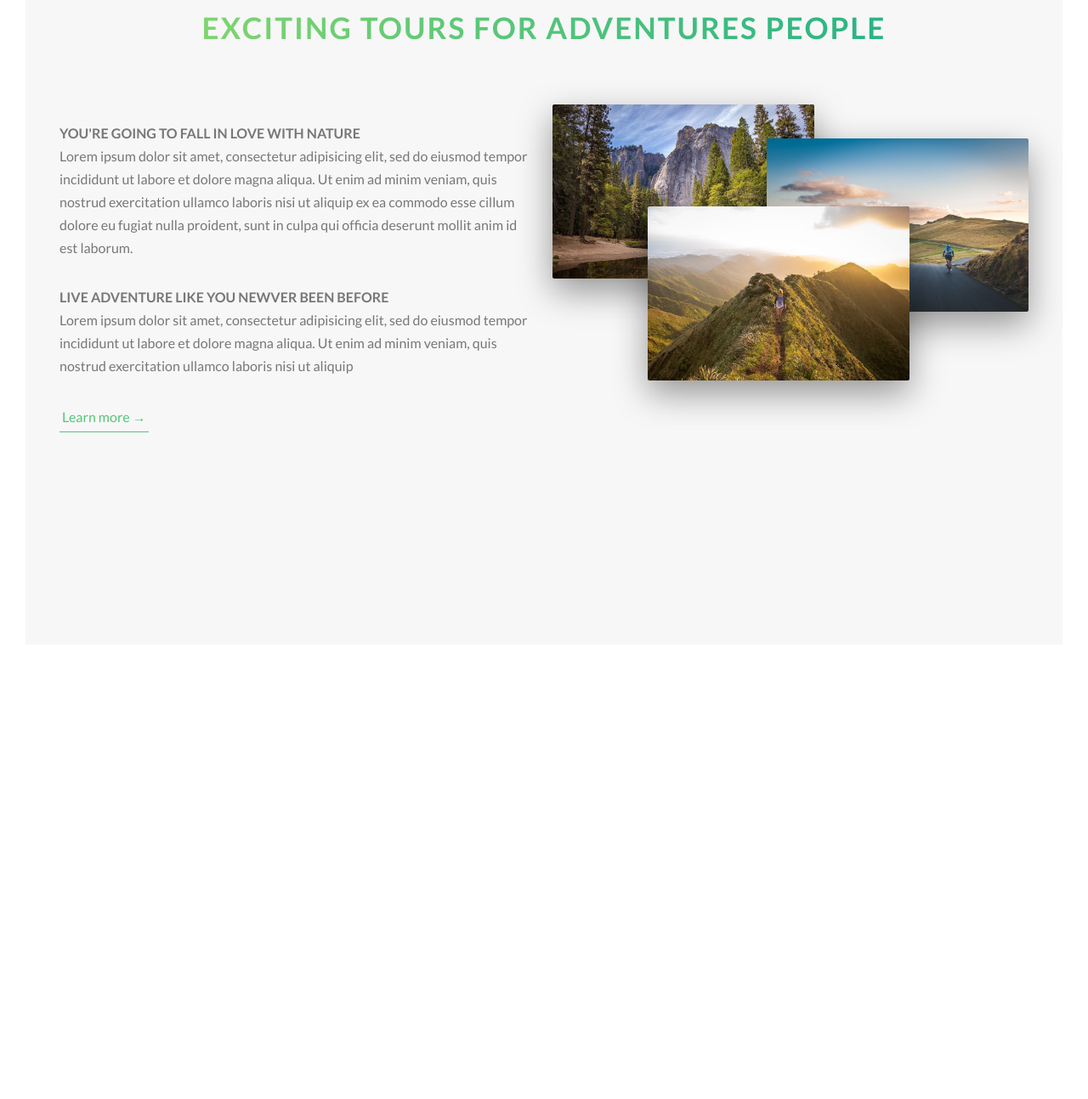
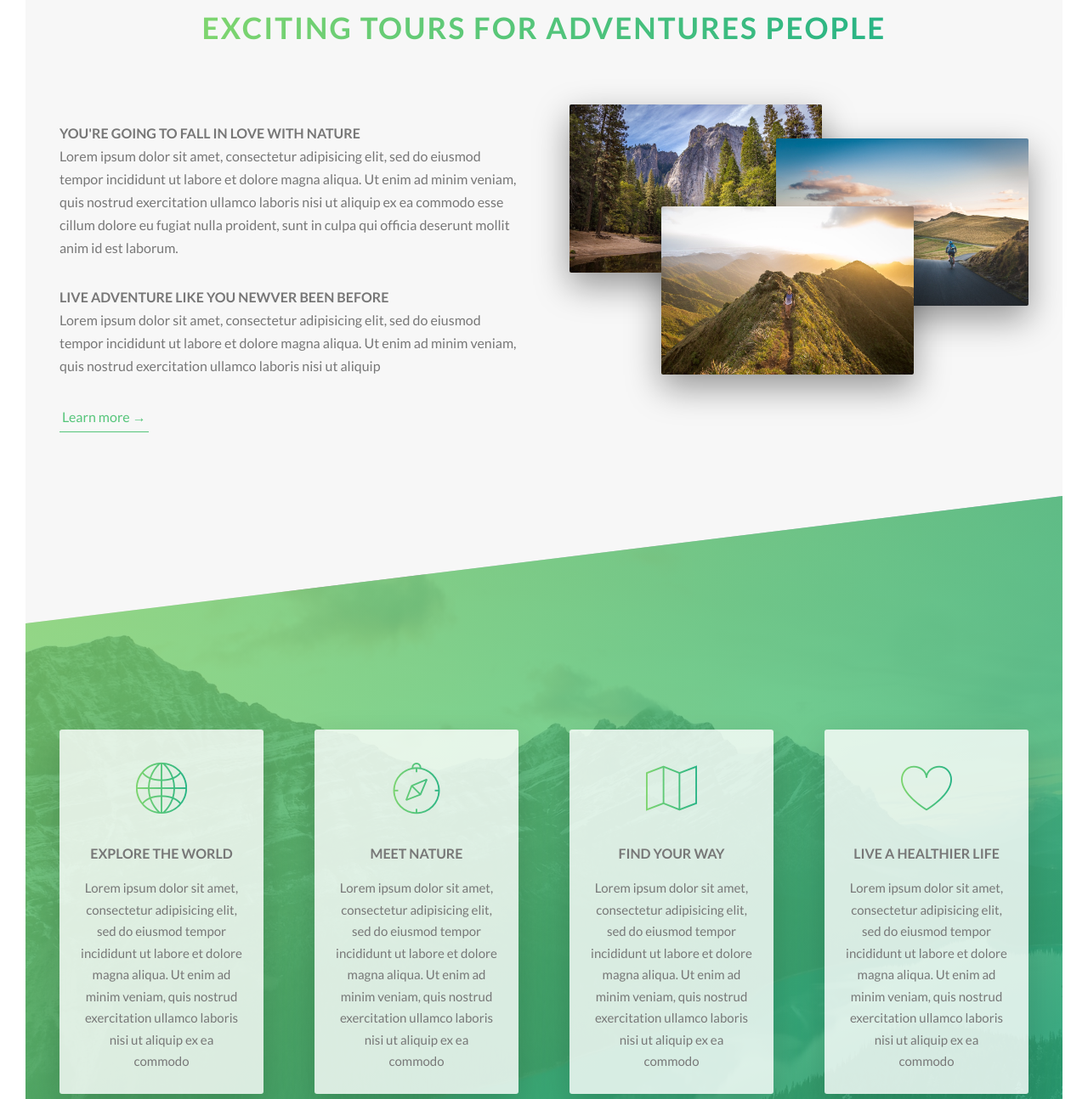
Before and after one commit to irwantowibowotech/udemy-advance-css, a website: page index.html in a window 1280 px wide. Shown: the part 877-2171 px from the top of the page at 85% size. Before the commit the page ends 1666 px from the top, so only its background shows below. Drawn offline with Linux system fonts and the light colour scheme.

Commit message:
membuat scetion features dengan icon, transform, dan skewY

```diff
--- /dev/null
+++ b/css/icon-font.css
@@ -0,0 +1,445 @@
+@charset "UTF-8";
+
+@font-face {
+  font-family: "linea-basic-10";
+  src:url("fonts/linea-basic-10.eot");
+  src:url("fonts/linea-basic-10.eot?#iefix") format("embedded-opentype"),
+    url("fonts/linea-basic-10.woff") format("woff"),
+    url("fonts/linea-basic-10.ttf") format("truetype"),
+    url("fonts/linea-basic-10.svg#linea-basic-10") format("svg");
+  font-weight: normal;
+  font-style: normal;
+
+}
+
+[data-icon]:before {
+  font-family: "linea-basic-10" !important;
+  content: attr(data-icon);
+  font-style: normal !important;
+  font-weight: normal !important;
+  font-variant: normal !important;
+  text-transform: none !important;
+  speak: none;
+  line-height: 1;
+  -webkit-font-smoothing: antialiased;
+  -moz-osx-font-smoothing: grayscale;
+}
+
+[class^="icon-"]:before,
+[class*=" icon-"]:before {
+  font-family: "linea-basic-10" !important;
+  font-style: normal !important;
+  font-weight: normal !important;
+  font-variant: normal !important;
+  text-transform: none !important;
+  speak: none;
+  line-height: 1;
+  -webkit-font-smoothing: antialiased;
+  -moz-osx-font-smoothing: grayscale;
+}
+
+.icon-basic-accelerator:before {
+  content: "a";
+}
+.icon-basic-alarm:before {
+  content: "b";
+}
+.icon-basic-anchor:before {
+  content: "c";
+}
+.icon-basic-anticlockwise:before {
+  content: "d";
+}
+.icon-basic-archive:before {
+  content: "e";
+}
+.icon-basic-archive-full:before {
+  content: "f";
+}
+.icon-basic-ban:before {
+  content: "g";
+}
+.icon-basic-battery-charge:before {
+  content: "h";
+}
+.icon-basic-battery-empty:before {
+  content: "i";
+}
+.icon-basic-battery-full:before {
+  content: "j";
+}
+.icon-basic-battery-half:before {
+  content: "k";
+}
+.icon-basic-bolt:before {
+  content: "l";
+}
+.icon-basic-book:before {
+  content: "m";
+}
+.icon-basic-book-pen:before {
+  content: "n";
+}
+.icon-basic-book-pencil:before {
+  content: "o";
+}
+.icon-basic-bookmark:before {
+  content: "p";
+}
+.icon-basic-calculator:before {
+  content: "q";
+}
+.icon-basic-calendar:before {
+  content: "r";
+}
+.icon-basic-cards-diamonds:before {
+  content: "s";
+}
+.icon-basic-cards-hearts:before {
+  content: "t";
+}
+.icon-basic-case:before {
+  content: "u";
+}
+.icon-basic-chronometer:before {
+  content: "v";
+}
+.icon-basic-clessidre:before {
+  content: "w";
+}
+.icon-basic-clock:before {
+  content: "x";
+}
+.icon-basic-clockwise:before {
+  content: "y";
+}
+.icon-basic-cloud:before {
+  content: "z";
+}
+.icon-basic-clubs:before {
+  content: "A";
+}
+.icon-basic-compass:before {
+  content: "B";
+}
+.icon-basic-cup:before {
+  content: "C";
+}
+.icon-basic-diamonds:before {
+  content: "D";
+}
+.icon-basic-display:before {
+  content: "E";
+}
+.icon-basic-download:before {
+  content: "F";
+}
+.icon-basic-exclamation:before {
+  content: "G";
+}
+.icon-basic-eye:before {
+  content: "H";
+}
+.icon-basic-eye-closed:before {
+  content: "I";
+}
+.icon-basic-female:before {
+  content: "J";
+}
+.icon-basic-flag1:before {
+  content: "K";
+}
+.icon-basic-flag2:before {
+  content: "L";
+}
+.icon-basic-floppydisk:before {
+  content: "M";
+}
+.icon-basic-folder:before {
+  content: "N";
+}
+.icon-basic-folder-multiple:before {
+  content: "O";
+}
+.icon-basic-gear:before {
+  content: "P";
+}
+.icon-basic-geolocalize-01:before {
+  content: "Q";
+}
+.icon-basic-geolocalize-05:before {
+  content: "R";
+}
+.icon-basic-globe:before {
+  content: "S";
+}
+.icon-basic-gunsight:before {
+  content: "T";
+}
+.icon-basic-hammer:before {
+  content: "U";
+}
+.icon-basic-headset:before {
+  content: "V";
+}
+.icon-basic-heart:before {
+  content: "W";
+}
+.icon-basic-heart-broken:before {
+  content: "X";
+}
+.icon-basic-helm:before {
+  content: "Y";
+}
+.icon-basic-home:before {
+  content: "Z";
+}
+.icon-basic-info:before {
+  content: "0";
+}
+.icon-basic-ipod:before {
+  content: "1";
+}
+.icon-basic-joypad:before {
+  content: "2";
+}
+.icon-basic-key:before {
+  content: "3";
+}
+.icon-basic-keyboard:before {
+  content: "4";
+}
+.icon-basic-laptop:before {
+  content: "5";
+}
+.icon-basic-life-buoy:before {
+  content: "6";
+}
+.icon-basic-lightbulb:before {
+  content: "7";
+}
+.icon-basic-link:before {
+  content: "8";
+}
+.icon-basic-lock:before {
+  content: "9";
+}
+.icon-basic-lock-open:before {
+  content: "!";
+}
+.icon-basic-magic-mouse:before {
+  content: "\"";
+}
+.icon-basic-magnifier:before {
+  content: "#";
+}
+.icon-basic-magnifier-minus:before {
+  content: "$";
+}
+.icon-basic-magnifier-plus:before {
+  content: "%";
+}
+.icon-basic-mail:before {
+  content: "&";
+}
+.icon-basic-mail-multiple:before {
+  content: "'";
+}
+.icon-basic-mail-open:before {
+  content: "(";
+}
+.icon-basic-mail-open-text:before {
+  content: ")";
+}
+.icon-basic-male:before {
+  content: "*";
+}
+.icon-basic-map:before {
+  content: "+";
+}
+.icon-basic-message:before {
+  content: ",";
+}
+.icon-basic-message-multiple:before {
+  content: "-";
+}
+.icon-basic-message-txt:before {
+  content: ".";
+}
+.icon-basic-mixer2:before {
+  content: "/";
+}
+.icon-basic-mouse:before {
+  content: ":";
+}
+.icon-basic-notebook:before {
+  content: ";";
+}
+.icon-basic-notebook-pen:before {
+  content: "<";
+}
+.icon-basic-notebook-pencil:before {
+  content: "=";
+}
+.icon-basic-paperplane:before {
+  content: ">";
+}
+.icon-basic-pencil-ruler:before {
+  content: "?";
+}
+.icon-basic-pencil-ruler-pen:before {
+  content: "@";
+}
+.icon-basic-photo:before {
+  content: "[";
+}
+.icon-basic-picture:before {
+  content: "]";
+}
+.icon-basic-picture-multiple:before {
+  content: "^";
+}
+.icon-basic-pin1:before {
+  content: "_";
+}
+.icon-basic-pin2:before {
+  content: "`";
+}
+.icon-basic-postcard:before {
+  content: "{";
+}
+.icon-basic-postcard-multiple:before {
+  content: "|";
+}
+.icon-basic-printer:before {
+  content: "}";
+}
+.icon-basic-question:before {
+  content: "~";
+}
+.icon-basic-rss:before {
+  content: "\\";
+}
+.icon-basic-server:before {
+  content: "\e000";
+}
+.icon-basic-server2:before {
+  content: "\e001";
+}
+.icon-basic-server-cloud:before {
+  content: "\e002";
+}
+.icon-basic-server-download:before {
+  content: "\e003";
+}
+.icon-basic-server-upload:before {
+  content: "\e004";
+}
+.icon-basic-settings:before {
+  content: "\e005";
+}
+.icon-basic-share:before {
+  content: "\e006";
+}
+.icon-basic-sheet:before {
+  content: "\e007";
+}
+.icon-basic-sheet-multiple:before {
+  content: "\e008";
+}
+.icon-basic-sheet-pen:before {
+  content: "\e009";
+}
+.icon-basic-sheet-pencil:before {
+  content: "\e00a";
+}
+.icon-basic-sheet-txt:before {
+  content: "\e00b";
+}
+.icon-basic-signs:before {
+  content: "\e00c";
+}
+.icon-basic-smartphone:before {
+  content: "\e00d";
+}
+.icon-basic-spades:before {
+  content: "\e00e";
+}
+.icon-basic-spread:before {
+  content: "\e00f";
+}
+.icon-basic-spread-bookmark:before {
+  content: "\e010";
+}
+.icon-basic-spread-text:before {
+  content: "\e011";
+}
+.icon-basic-spread-text-bookmark:before {
+  content: "\e012";
+}
+.icon-basic-star:before {
+  content: "\e013";
+}
+.icon-basic-tablet:before {
+  content: "\e014";
+}
+.icon-basic-target:before {
+  content: "\e015";
+}
+.icon-basic-todo:before {
+  content: "\e016";
+}
+.icon-basic-todo-pen:before {
+  content: "\e017";
+}
+.icon-basic-todo-pencil:before {
+  content: "\e018";
+}
+.icon-basic-todo-txt:before {
+  content: "\e019";
+}
+.icon-basic-todolist-pen:before {
+  content: "\e01a";
+}
+.icon-basic-todolist-pencil:before {
+  content: "\e01b";
+}
+.icon-basic-trashcan:before {
+  content: "\e01c";
+}
+.icon-basic-trashcan-full:before {
+  content: "\e01d";
+}
+.icon-basic-trashcan-refresh:before {
+  content: "\e01e";
+}
+.icon-basic-trashcan-remove:before {
+  content: "\e01f";
+}
+.icon-basic-upload:before {
+  content: "\e020";
+}
+.icon-basic-usb:before {
+  content: "\e021";
+}
+.icon-basic-video:before {
+  content: "\e022";
+}
+.icon-basic-watch:before {
+  content: "\e023";
+}
+.icon-basic-webpage:before {
+  content: "\e024";
+}
+.icon-basic-webpage-img-txt:before {
+  content: "\e025";
+}
+.icon-basic-webpage-multiple:before {
+  content: "\e026";
+}
+.icon-basic-webpage-txt:before {
+  content: "\e027";
+}
+.icon-basic-world:before {
+  content: "\e028";
+}
--- a/index.html
+++ b/index.html
@@ -7,6 +7,7 @@
 
 		<link rel="stylesheet" href="https://fonts.googleapis.com/css?family=Lato:100,300,400,700,900">
 		<link rel="stylesheet" type="text/css" href="css/style.css">
+		<link rel="stylesheet" type="text/css" href="css/icon-font.css">
 		<link rel="shorcut icon" type="image/png" href="img/favicon.png">
 
 		<title>Natours | Exciting tour for adventurous people</title>
@@ -106,7 +107,62 @@
 					</div>
 				</div>
 			</section>
+
+			<section class="section-features">
+				<div class="row">
+					<div class="col-1-of-4">
+						<div class="feature-box">
+							<i class="feature-box__icon icon-basic-world"></i>
+
+							<h3 class="heading-tertiary u-margin-bottom-small">Explore the world</h3>
+							<p class="feature-box__text">
+								Lorem ipsum dolor sit amet, consectetur adipisicing elit, sed do eiusmod
+								tempor incididunt ut labore et dolore magna aliqua. Ut enim ad minim veniam,
+								quis nostrud exercitation ullamco laboris nisi ut aliquip ex ea commodo
+							</p>
+						</div>
+					</div>
+
+					<div class="col-1-of-4">
+						<div class="feature-box">
+							<i class="feature-box__icon icon-basic-compass"></i>
+
+							<h3 class="heading-tertiary u-margin-bottom-small">Meet nature</h3>
+							<p class="feature-box__text">
+								Lorem ipsum dolor sit amet, consectetur adipisicing elit, sed do eiusmod
+								tempor incididunt ut labore et dolore magna aliqua. Ut enim ad minim veniam,
+								quis nostrud exercitation ullamco laboris nisi ut aliquip ex ea commodo
+							</p>
+						</div>
+					</div>
+
+					<div class="col-1-of-4">
+						<div class="feature-box">
+							<i class="feature-box__icon icon-basic-map"></i>
+
+							<h3 class="heading-tertiary u-margin-bottom-small">Find your way</h3>
+							<p class="feature-box__text">
+								Lorem ipsum dolor sit amet, consectetur adipisicing elit, sed do eiusmod
+								tempor incididunt ut labore et dolore magna aliqua. Ut enim ad minim veniam,
+								quis nostrud exercitation ullamco laboris nisi ut aliquip ex ea commodo
+							</p>
+						</div>
+					</div>
+
+					<div class="col-1-of-4">
+						<div class="feature-box">
+							<i class="feature-box__icon icon-basic-heart"></i>
+
+							<h3 class="heading-tertiary u-margin-bottom-small">Live a healthier life</h3>
+							<p class="feature-box__text">
+								Lorem ipsum dolor sit amet, consectetur adipisicing elit, sed do eiusmod
+								tempor incididunt ut labore et dolore magna aliqua. Ut enim ad minim veniam,
+								quis nostrud exercitation ullamco laboris nisi ut aliquip ex ea commodo
+							</p>
+						</div>
+					</div>
+				</div>
+			</section>
 		</main>
-
 	</body>
 </html>
--- a/sass/abstracts/_variables.scss
+++ b/sass/abstracts/_variables.scss
@@ -13,7 +13,7 @@ $color-black: #000;
 $grid-width: 114rem;
 $gutter-vertical: 8rem;
 $gutter-vertical-zero: 0;
-$gutter-horizontal: 2rem;
+$gutter-horizontal: 6rem;
 
 // FONT SIZE
 $default-font-size: 1.6rem;
--- /dev/null
+++ b/sass/components/_feature_box.scss
@@ -0,0 +1,23 @@
+.feature-box {
+	background-color: rgba($color-white, .8);
+	font-size: 1.5rem;
+	padding: 2.5rem;
+	text-align: center;
+	border-radius: 3px;
+	box-shadow: 0 1.5rem 4rem rgba($color-black, .15);
+	transition: transform .3s;
+
+	&__icon {
+		font-size: 6rem;
+		margin-bottom: .5rem;
+
+		background-image: linear-gradient(to right, $color-primary-light, $color-primary-dark);
+		display: inline-block; /*background linear hanya sebatas text-nya saja (tidak full)*/
+		-webkit-background-clip: text; /* properti ini digunakan supaya background linear hanya mengenai text saja */
+		color: transparent; /* membuat text menjadi transparan sehingga text yang dikenai efek linear gradient akan terlihat */
+	}
+
+	&:hover {
+		transform: translateY(-1.5rem) scale(1.03);
+	}
+}
--- a/sass/main.scss
+++ b/sass/main.scss
@@ -15,6 +15,7 @@
 // import file dari folder components
 @import "components/buttons";
 @import "components/composition";
+@import "components/feature_box";
 
 // import file dari folder layouts
 @import "layouts/header";
--- a/sass/pages/_home.scss
+++ b/sass/pages/_home.scss
@@ -3,3 +3,17 @@
 	padding: 25rem 0;
 	margin-top: -20vh;
 }
+
+.section-features {
+	padding: 20rem 0;
+	background-image: linear-gradient(to right bottom, rgba($color-primary-light, 0.8), rgba($color-primary-dark, 0.8)), url(../img/nat-4.jpg);
+	background-size: cover;
+	transform: skewY(-7deg);
+	margin-top: -10rem;
+
+	// direct child all
+	//maksudnya adalah, semua elemen child di dalam section-features skewY-nya dikembalikan lagi
+	& > * {
+		transform: skewY(7deg);
+	}
+}
```
Also changed, not shown: README.md, css/fonts/linea-basic-10.ttf (added), css/fonts/linea-basic-10.woff (added), css/style.css, 2 other files.
